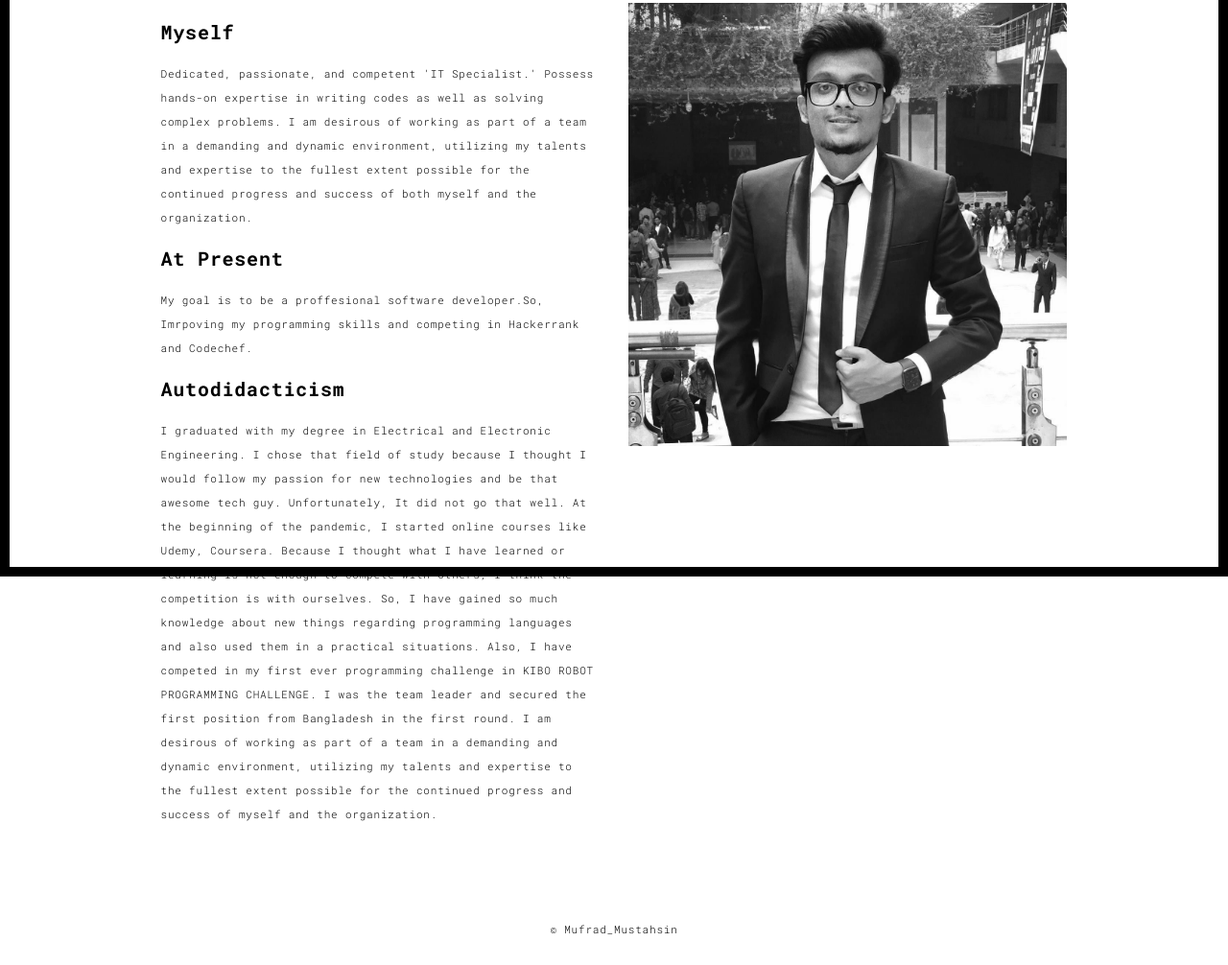
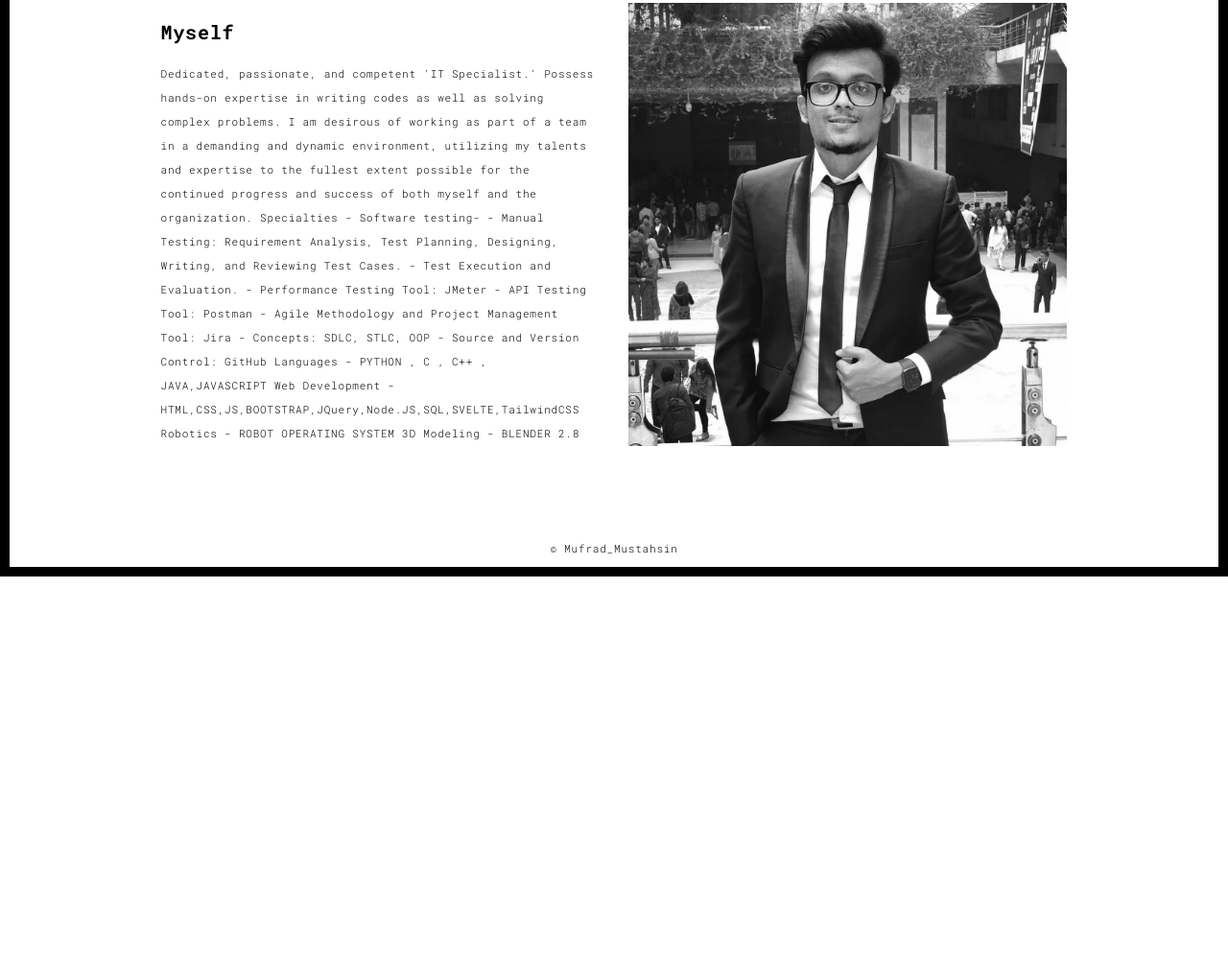
Before and after one commit to Mufrad6502/PORTFOLIO, a plain HTML site: page about.html in a window 1280 px wide. Shown: the part 199-1205 px from the top of the page at 96% size. After the commit the page ends 808 px from the top, so only its background shows below. Drawn offline with Linux system fonts and the light colour scheme.

Commit message:
Update about.html

```diff
--- a/about.html
+++ b/about.html
@@ -74,42 +74,22 @@
                   <div class="col-xs-12 col-md-6">
                     <h3>Myself</h3>
                     <p>
-                      Dedicated, passionate, and competent 'IT Specialist.'
-                      Possess hands-on expertise in writing codes as well as
-                      solving complex problems. I am desirous of working as part
-                      of a team in a demanding and dynamic environment,
-                      utilizing my talents and expertise to the fullest extent
-                      possible for the continued progress and success of both
-                      myself and the organization.
-                    </p>
-                    <h3>At Present</h3>
-                    <p>
-                      My goal is to be a proffesional software developer.So,
-                      Imrpoving my programming skills and competing in
-                      Hackerrank and Codechef.
+                      Dedicated, passionate, and competent 'IT Specialist.' Possess hands-on expertise in writing codes as well as solving complex problems. I am desirous of working as part of a team in a demanding and dynamic environment, utilizing my talents and expertise to the fullest extent possible for the continued progress and success of both myself and the organization.
+                      Specialties -
+                       Software testing-
+                       - Manual Testing: Requirement Analysis, Test Planning, Designing, Writing, and Reviewing Test Cases.
+                       - Test Execution and Evaluation.
+                       - Performance Testing Tool: JMeter
+                       - API Testing Tool: Postman
+                       - Agile Methodology and Project Management Tool: Jira
+                       - Concepts: SDLC, STLC, OOP
+                       - Source and Version Control: GitHub
+                       Languages - PYTHON , C , C++ , JAVA,JAVASCRIPT
+                       Web Development - HTML,CSS,JS,BOOTSTRAP,JQuery,Node.JS,SQL,SVELTE,TailwindCSS
+                       Robotics - ROBOT OPERATING SYSTEM
+                       3D Modeling - BLENDER 2.8
                     </p>
 
-                    <h3>Autodidacticism</h3>
-                    <p>
-                      I graduated with my degree in Electrical and Electronic
-                      Engineering. I chose that field of study
-                      because I thought I would follow my passion for new
-                      technologies and be that awesome tech guy. Unfortunately,
-                      It did not go that well. At the beginning of the pandemic,
-                      I started online courses like Udemy, Coursera. Because I
-                      thought what I have learned or learning is not enough to
-                      compete with others, I think the competition is with
-                      ourselves. So, I have gained so much knowledge about new
-                      things regarding programming languages and also used them
-                      in a practical situations. Also, I have competed in my
-                      first ever programming challenge in KIBO ROBOT PROGRAMMING
-                      CHALLENGE. I was the team leader and secured the first
-                      position from Bangladesh in the first round. I am desirous
-                      of working as part of a team in a demanding and dynamic
-                      environment, utilizing my talents and expertise to the
-                      fullest extent possible for the continued progress and
-                      success of myself and the organization.
-                    </p>
                   </div>
                   <div class="col-xs-12 col-md-6">
                     <img
```
